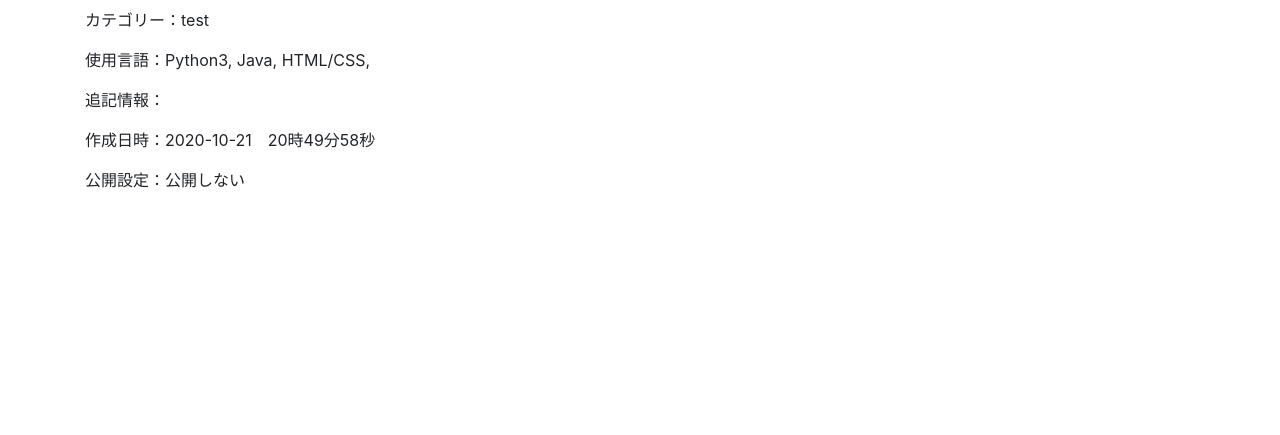
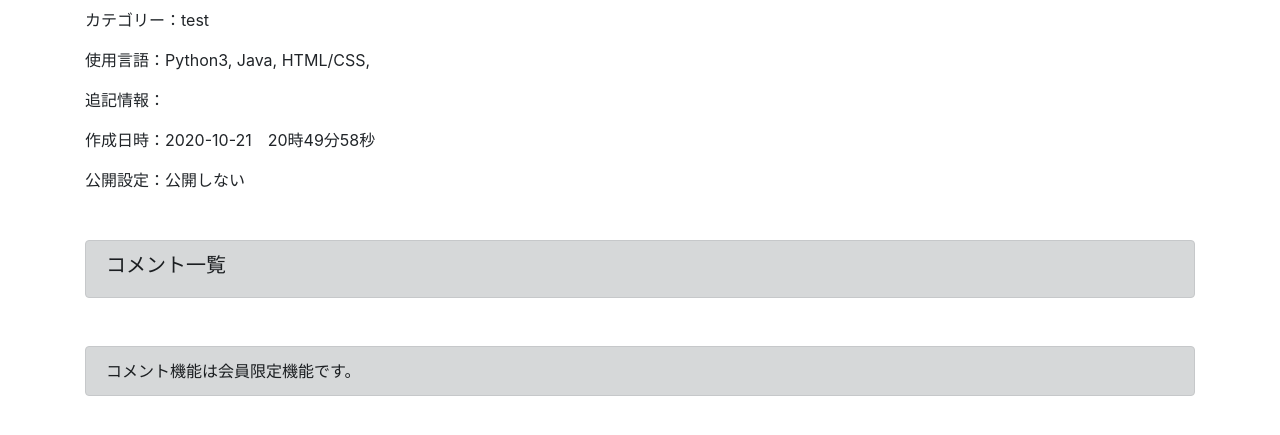
Before and after one commit to Kinugawa-Naoki/DSS, a Django app: page /deliverable_detail/2/ in a window 1280 px wide. Shown: the part 258-693 px from the top of the page. Run offline with Django 3.2, Linux system fonts and the light colour scheme; data comes from the database, SQL or seed files in the repository; some libraries are stand-ins or nearby versions.

```diff
--- a/templates/main/deliverable_detail.html
+++ b/templates/main/deliverable_detail.html
@@ -35,5 +35,38 @@
     {% else %}
         <p>公開設定：公開する</p>
     {% endif %}
+
+
+    <!--　コメント一覧　-->
+    <div class="mt-5">
+        <div class="alert alert-dark">
+            <h5>コメント一覧</h5>
+        </div>
+    </div>
+    {% if request.user.is_authenticated %}
+        <!--　コメント投稿　-->
+        <div class="mt-5">
+            <div class="alert alert-dark">
+                <form action="" method="POST">
+                    {% csrf_token %}
+                    {% for item in comment_form %}
+                        <div class="mb-3">
+                            {{ item.label }}
+                        </div>
+
+                    {% endfor %}
+                    <div class="text-center mt-3">
+                        <input type="submit" class="btn btn-outline-dark" value="コメントする">
+                    </div>
+                </form>
+            </div>
+        </div>
+    {% else %}
+        <div class="mt-5">
+            <div class="alert alert-dark">
+                コメント機能は会員限定機能です。
+            </div>
+        </div>
+    {% endif %}
 </div>
 {% endblock content %}
```
